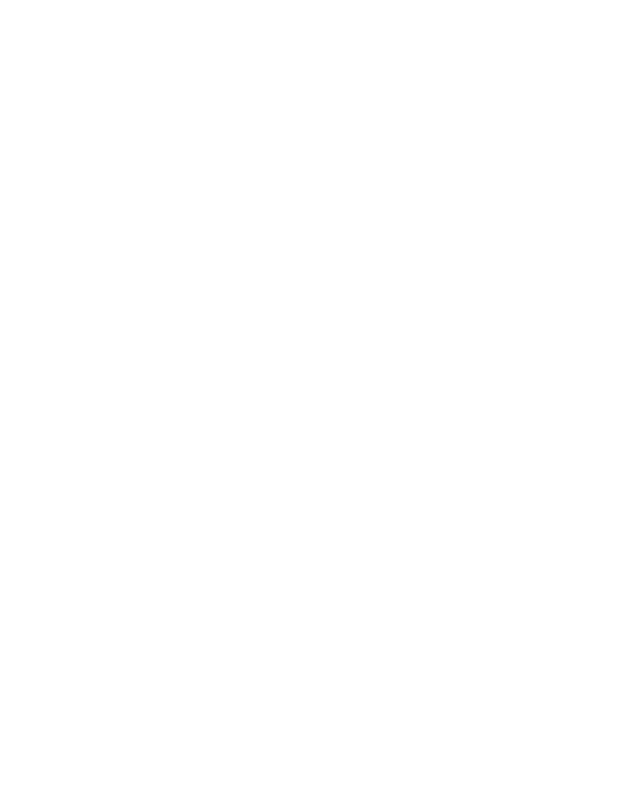
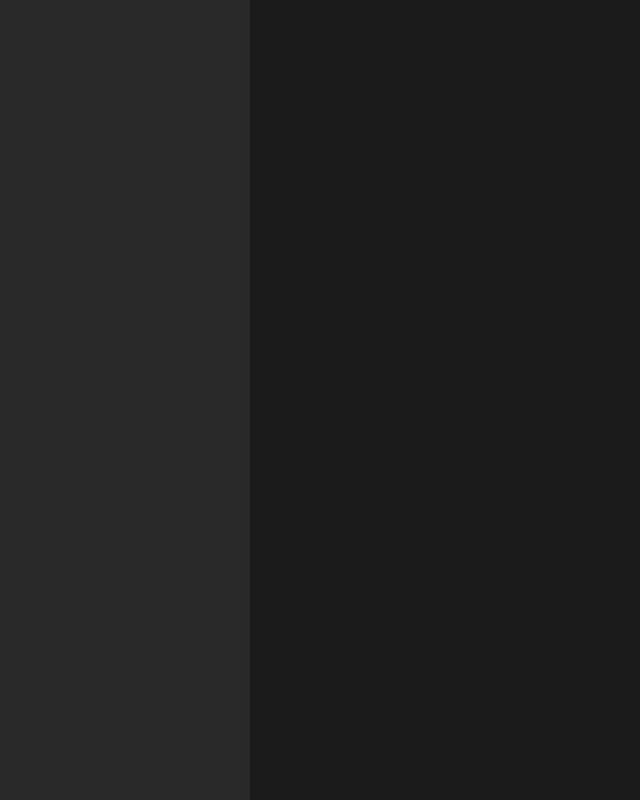
Before and after one commit to teja42/Peer-Chat, a website: page Src/UI/index.html in a window 1280 px wide. Shown: the whole page, without its empty margins (0-640 px from the left). Drawn offline with Linux system fonts and the light colour scheme.

Commit message:
Basic design for mainWindow

```diff
--- a/Src/Core/main.js
+++ b/Src/Core/main.js
@@ -32,7 +32,11 @@ app.on("ready",()=>{
       controller.on("message",(msg)=>{
          if(!msg.evt=="server-online") return;
          loadWindow.webContents.send("loaded-module","Done Loading Controller");
-         mainWindow = new BrowserWindow({show: false});
+         mainWindow = new BrowserWindow({
+            show: false,
+            minWidth: 800,
+            minHeight: 600
+         });
          mainWindow.loadURL(`file://${__dirname}/../UI/index.html`);
          loadWindow.webContents.send("loaded-module","Loading app...");
 
--- /dev/null
+++ b/Src/UI/Scripts/common.js
@@ -0,0 +1 @@
+let $ = s => document.querySelector(s);
--- a/Src/UI/Style/common.css
+++ b/Src/UI/Style/common.css
@@ -2,3 +2,25 @@
    src: "./Roboto-Regular.tff";
    font-family: "Roboto"
 }
+
+*{
+   margin: 0;
+   padding: 0;
+}
+
+body{
+   font-family: "Roboto";
+   color: white;
+}
+
+::-webkit-scrollbar-thumb{
+   background-color: #f5f4f4;
+}
+
+::-webkit-scrollbar-button{
+   display: none;
+}
+
+::-webkit-scrollbar{
+   width: 6px;
+}
--- a/Src/UI/Style/index.css
+++ b/Src/UI/Style/index.css
@@ -0,0 +1,20 @@
+#main{
+   background-color: #1a1a1a;
+   width: 100%;
+   margin-left: 250px;
+}
+
+#sidebar{
+   background-color: #292828;
+   width: 250px;
+}
+
+#main,#sidebar{
+   display: inline-block;
+   height: 100vh;
+   position: fixed;
+}
+
+#main{
+   height: 200vh;
+}
--- a/Src/UI/index.html
+++ b/Src/UI/index.html
@@ -4,8 +4,17 @@
    <meta charset="UTF-8">
    <meta name="viewport" content="width=device-width, initial-scale=1.0">
    <title>Rigel-Chat</title>
+   <link rel="stylesheet" type="text/css" href="./Style/common.css">
+   <link rel="stylesheet" type="text/css" href="./Style/index.css">
 </head>
 <body>
+   <div id="sidebar">
 
+   </div>
+
+   <div id="main">
+
+   </div>
 </body>
+<script src="./Scripts/common.js"></script>
 </html>
```
Also changed, not shown: Src/UI/mainLoad.html (+0 -7 lines).
